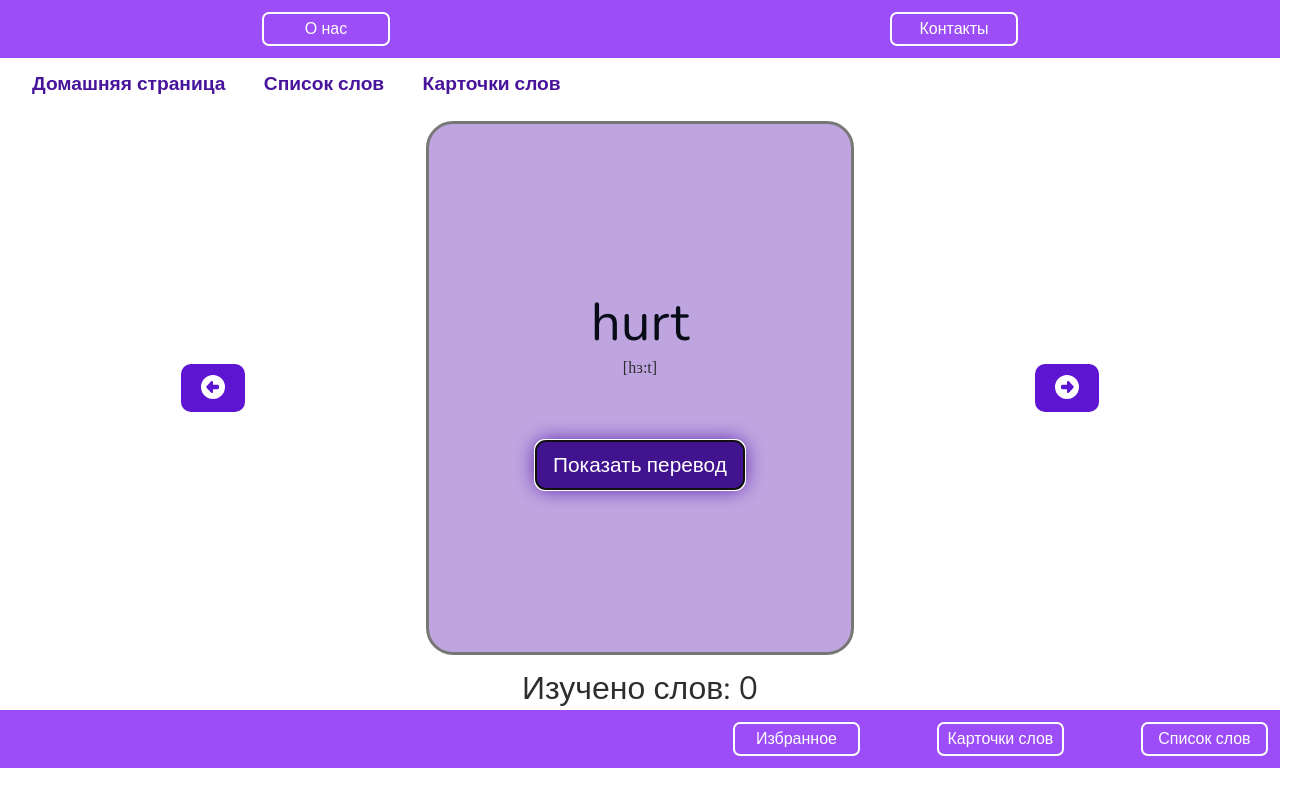
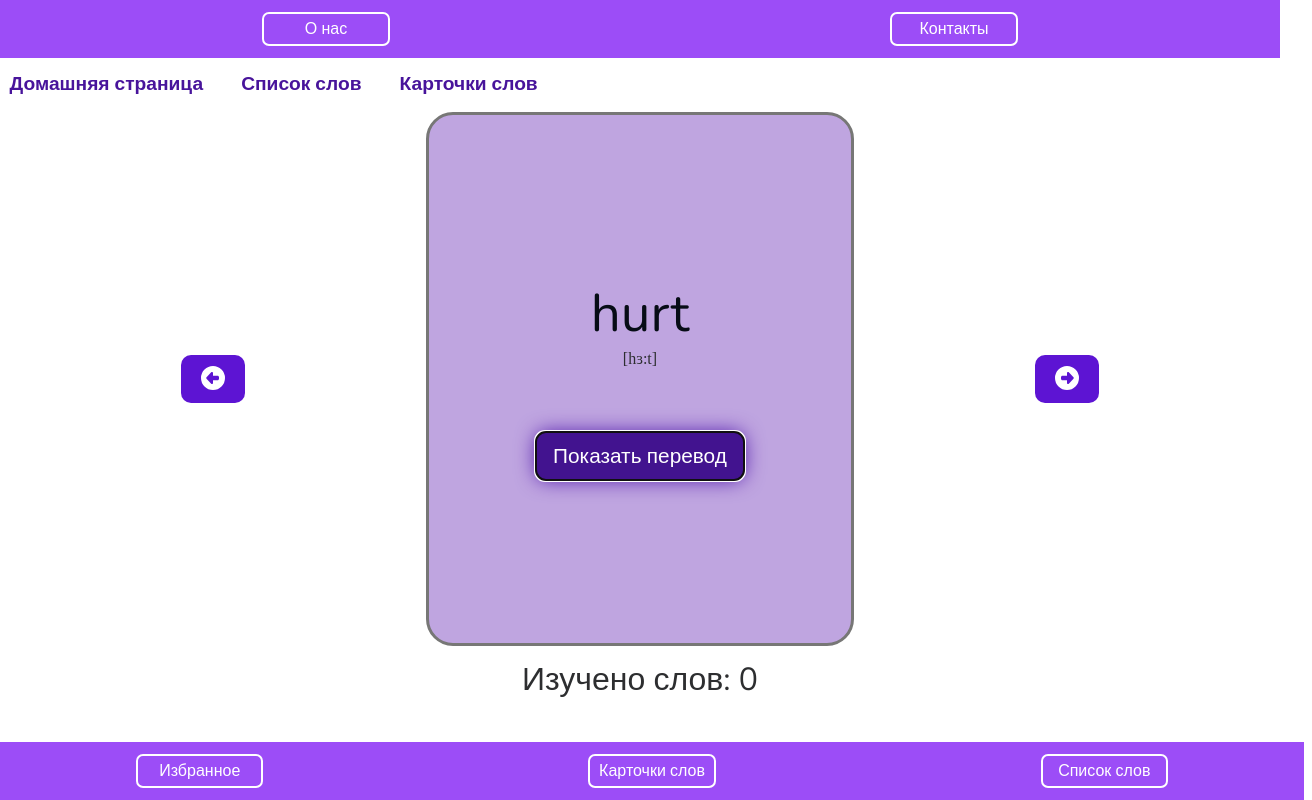
Before and after one commit to Lira11io/App_for_learning_foreign_words, a React (Create React App) app: page /slider in a window 1280 px wide. Shown: the whole page, 1312 px wide, since content can reach past the window. Built offline with nearby package versions, Linux system fonts and the light colour scheme.

Commit message:
добавлен фокус на кнопке Показать перевод при перелистывании карточки, увеличена высота таблицы слов, добавлены стили для фиксации футера внизу страницы

```diff
--- a/src/App.js
+++ b/src/App.js
@@ -17,6 +17,7 @@ function App() {
       <Router>
         <div className="App">
           <Header />
+          <div className="content">
             <nav className="nav">
               <NavLink className="nav-link" to="/">
                 Домашняя страница
@@ -34,6 +35,7 @@ function App() {
               <Route path="/slider" element={<Slider />} />
               <Route path="*" element={<Error />} />
             </Routes>
+          </div>
           <Footer />
         </div>
       </Router>
--- a/src/components/Card/Card.jsx
+++ b/src/components/Card/Card.jsx
@@ -3,7 +3,16 @@ import style from "./card.module.scss";
 
 export default function Card(props) {
   const ref = useRef();
+
+  //установливаю фокус на кнопку при монтировании компонента
   useEffect(() => ref.current.focus(), []);
+
+  //установливаю фокус на кнопку каждый раз, когда меняется карточка (props.english)
+  useEffect(() => {
+    if (ref.current) {
+      ref.current.focus();
+    }
+  }, [props.english]);
 
   //возвращаю разметку карточки
   return (
--- a/src/components/Footer/footer.module.scss
+++ b/src/components/Footer/footer.module.scss
@@ -5,13 +5,17 @@
 .footer_menu {
   display: flex;
   flex-flow: row wrap;
-  justify-content: flex-end;
+  justify-content: space-around;
   gap: 6vw;
   list-style: none;
-  margin: 0;
+  margin: auto;
+  height: auto;
   padding: 1.5vh;
   background: $color-lavender;
   @include general;
+  position: fixed;
+  width: 100%;
+  bottom: 0px;
 }
 
 /*Ссылки меню футера*/
@@ -23,6 +27,9 @@
   border-radius: 7px;
   max-width: 9vw;
   width: 100%;
+  display: flex;
+  align-items: center;
+  justify-content: center;
 }
 /*Ссылки меню футера после наведения курсора*/
 .footer_link:hover {
--- a/src/pages/Table/table.module.scss
+++ b/src/pages/Table/table.module.scss
@@ -5,7 +5,7 @@
   background-color: $color-lightlavender;
   margin: 4vh 9vw;
   width: 82vw;
-  height: 65vh;
+  height: 68.7vh;
   @include general;
   overflow: auto;
 }
--- a/src/styles/App.scss
+++ b/src/styles/App.scss
@@ -3,14 +3,18 @@
 
 .App {
   text-align: center;
+  min-height: 100%;
+}
+.content {
+  height: 100%;
 }
 
 .nav {
   display: flex;
   align-items: center;
   gap: 3%;
-  margin: 0.6rem 2rem 0.6rem;
-  width: 100%;
+  margin-top: 0.6rem;
+  margin-left: 0.6rem;
   height: 4vh;
 }
 
--- a/src/styles/index.scss
+++ b/src/styles/index.scss
@@ -1,13 +1,16 @@
+* {
+  margin: 0;
+  padding: 0;
+}
+
 body {
-  margin: 0;
+  height: 100%;
   /* font-family: -apple-system, BlinkMacSystemFont, 'Segoe UI', 'Roboto', 'Oxygen',
     'Ubuntu', 'Cantarell', 'Fira Sans', 'Droid Sans', 'Helvetica Neue',
     sans-serif;
   -webkit-font-smoothing: antialiased;
   -moz-osx-font-smoothing: grayscale; */
 }
-
-/* code {
-  font-family: source-code-pro, Menlo, Monaco, Consolas, "Courier New",
-    monospace;
-} */
+.root {
+  height: 100%;
+}
```
Lines whose indentation alone changed are shown as unchanged.
